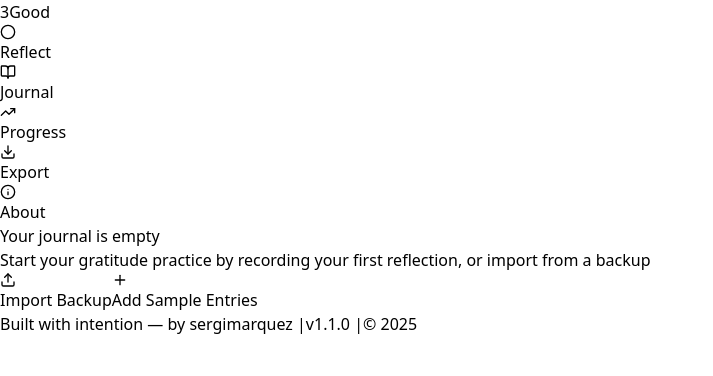
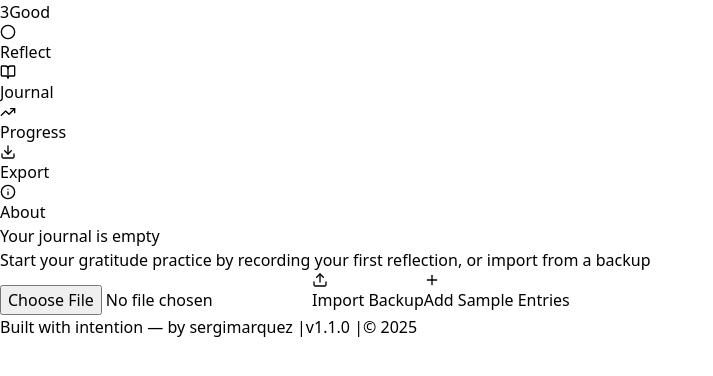
Before and after one commit to sergimarquez/three-things, a React (Vite) app: page /archive in a window 1280 px wide. Shown: the top 376 px of the page, without its empty margins (0-713 px from the left). Built offline with nearby package versions, Linux system fonts and the light colour scheme.

Commit message:
fix: add file input to empty state for Import Backup button

```diff
--- a/src/pages/Archive.tsx
+++ b/src/pages/Archive.tsx
@@ -334,6 +334,13 @@ export default function Archive() {
           </p>
 
           <div className="flex items-center gap-3 justify-center">
+            <input
+              type="file"
+              accept=".json"
+              onChange={handleFileChange}
+              ref={fileInputRef}
+              className="hidden"
+            />
             <button
               onClick={handleImport}
               className="inline-flex items-center gap-2 px-4 py-2 border border-stone-300 text-stone-700 rounded-lg hover:bg-stone-50 transition-colors"
```
